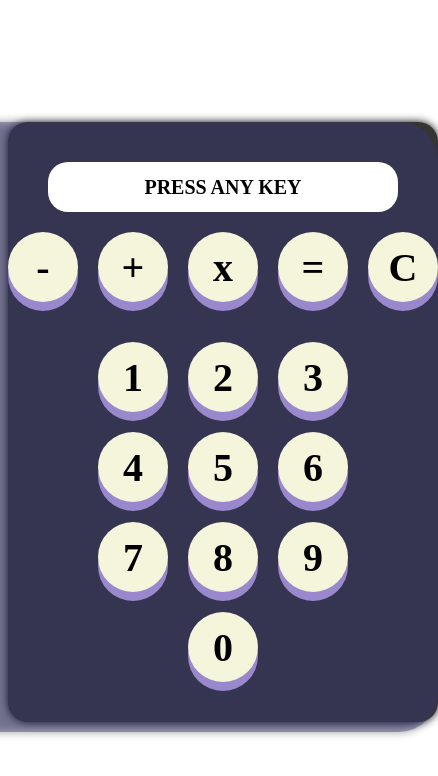
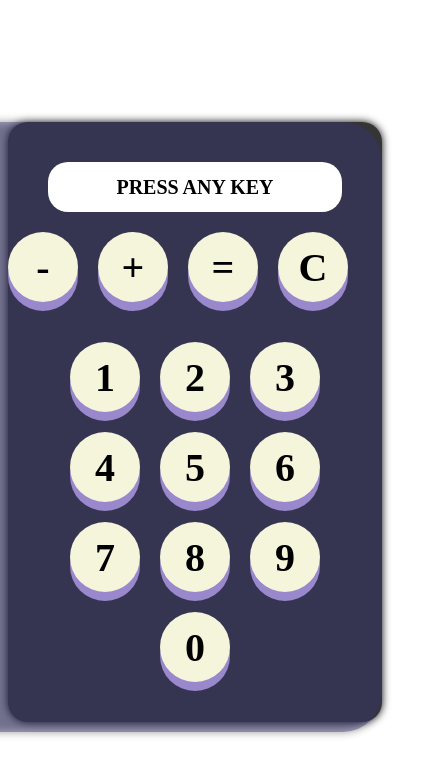
Before and after one commit to lukaliparteliani/calculator-beta, a plain HTML site: page index.html in a window 390 px wide. Shown: the whole page, 438 px wide, since content can reach past the window. Drawn offline with Linux system fonts and the light colour scheme.

Commit message:
update responsivity

```diff
--- a/index.html
+++ b/index.html
@@ -1,3 +1,4 @@
+<meta name="viewport" content="width=device-width">
 <link rel="stylesheet" href="stylesheet.css">
 <head></head>
 <body>
@@ -10,7 +11,6 @@
         <div class="calculator-functions">
             <div class="minus">-</div>
             <div class="plus">+</div>
-            <div class="multiply">x</div>
             <div class="equal">=</div>
             <div class="empty">C</div>
         </div>
```
